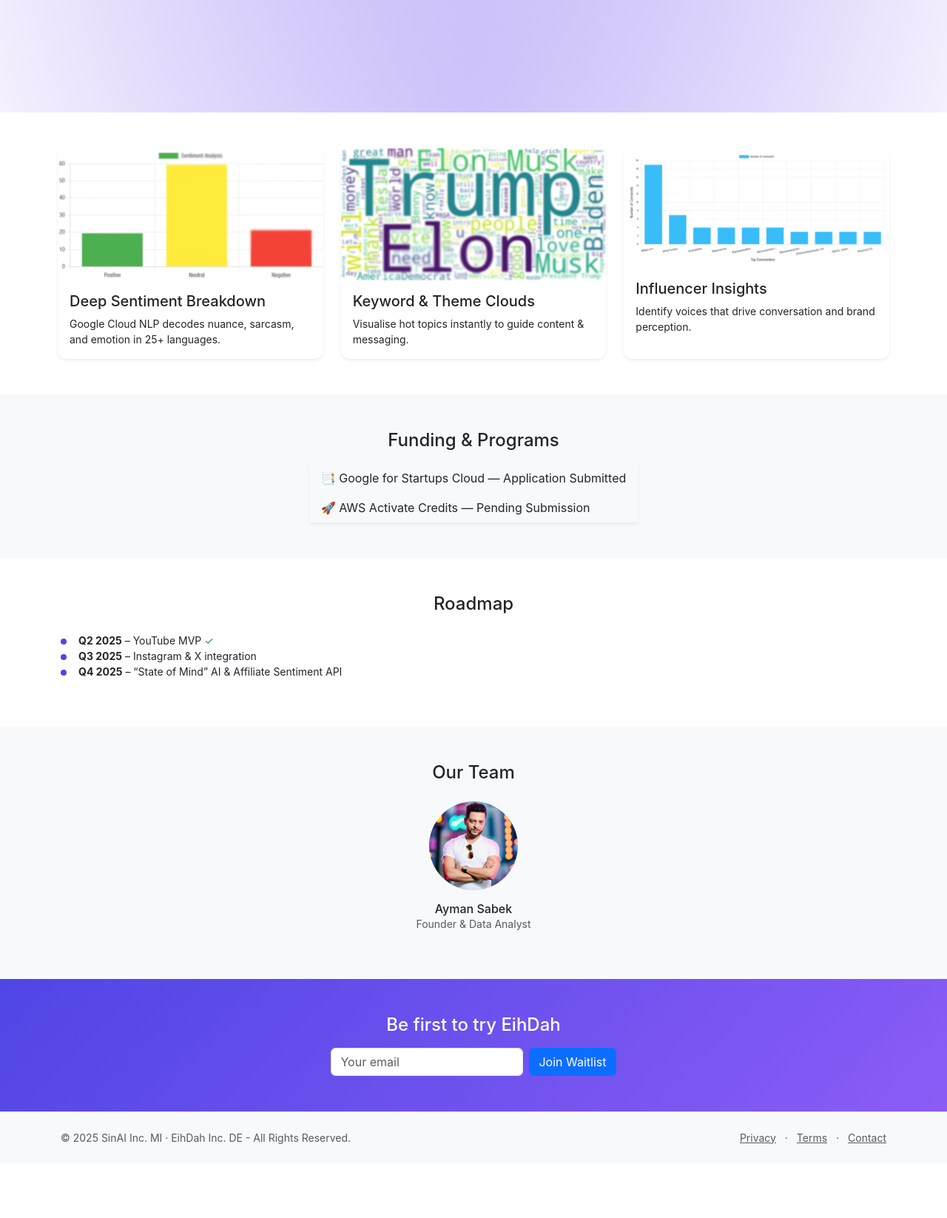
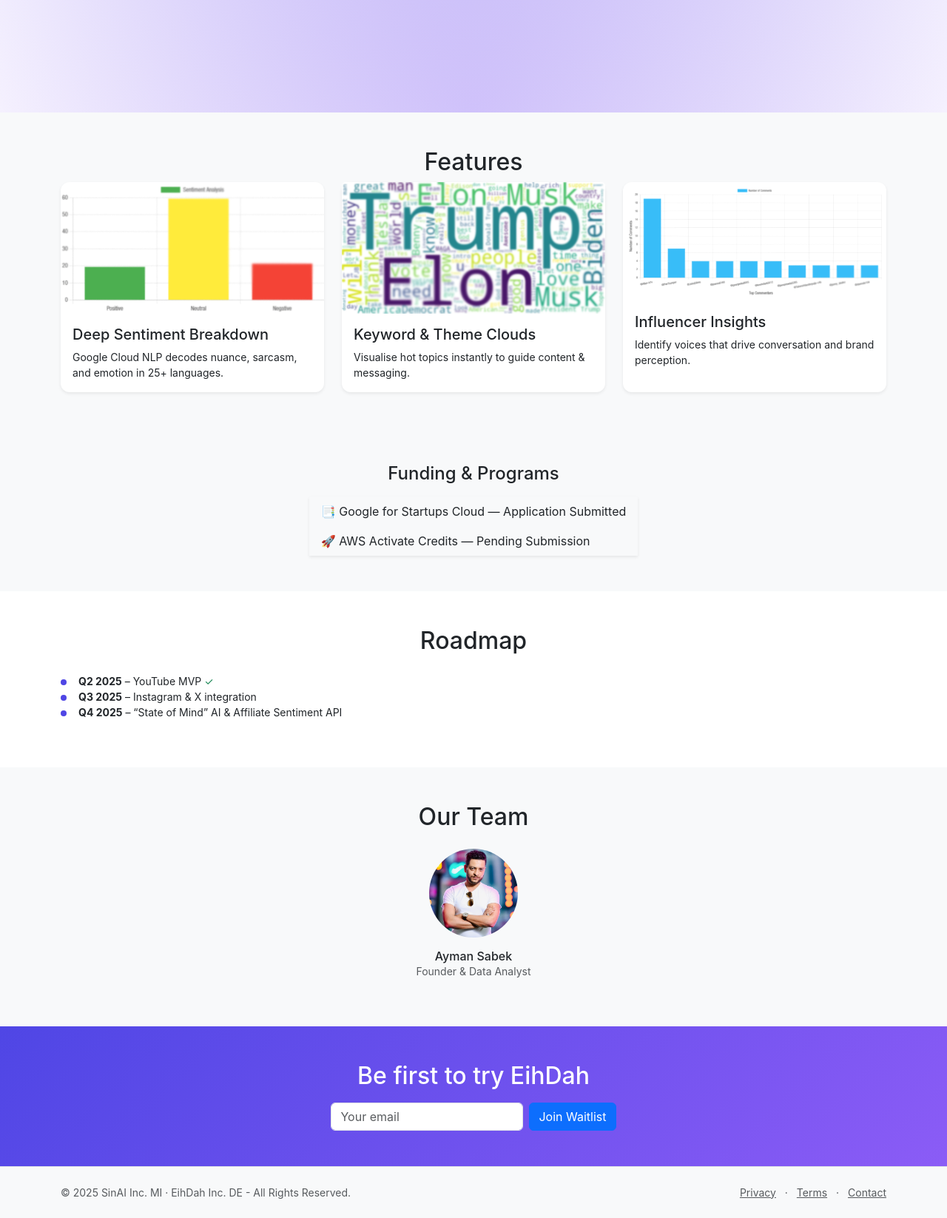
Before and after one commit to Masterpiece-Production/eihdah-website, a Flask app: page / in a window 1280 px wide. Shown: the part 720-2366 px from the top of the page at 74% size. Before the commit the page ends 2266 px from the top, so only its background shows below. Run offline with Flask 3, Linux system fonts and the light colour scheme; some libraries are stand-ins or nearby versions.

Commit message:
Pre-Released Coming Soon Website

```diff
--- a/contact.html
+++ b/contact.html
@@ -36,7 +36,7 @@
   <header class="navbar navbar-expand-lg navbar-light bg-white shadow-sm fixed-top">
   <div class="container">
     <a class="navbar-brand fw-semibold" href="/">
-      <img src="/static/img/logo.svg" alt="EihDah" width="28" class="me-2 align-text-top">
+      <img src="/static/img/logo.svg" alt="" width="28" class="me-2 align-text-top">
       EihDah
     </a>
     <button
--- a/privacy.html
+++ b/privacy.html
@@ -36,7 +36,7 @@
   <header class="navbar navbar-expand-lg navbar-light bg-white shadow-sm fixed-top">
   <div class="container">
     <a class="navbar-brand fw-semibold" href="/">
-      <img src="/static/img/logo.svg" alt="EihDah" width="28" class="me-2 align-text-top">
+      <img src="/static/img/logo.svg" alt="" width="28" class="me-2 align-text-top">
       EihDah
     </a>
     <button
--- a/templates/landing.html
+++ b/templates/landing.html
@@ -18,7 +18,9 @@
 </section>
 
 <!-- ── Features ─────────────────────────────────────────── -->
-<section id="features" class="container py-5">
+<section id="features" class="bg-light py-5">
+  <div class="container text-center">
+  <h2 "mb-4 text-center">Features</h2>
   <div class="row g-4 text-center text-md-start">
     <div class="col-md-4">
       <div class="card shadow-sm h-100 border-0">
@@ -63,7 +65,7 @@
 
 <!-- ── Roadmap ──────────────────────────────────────────── -->
 <section id="roadmap" class="container py-5">
-  <h2 class="h4 mb-4 text-center">Roadmap</h2>
+  <h2 class="h2 mb-4 text-center">Roadmap</h2>
   <ul class="timeline list-unstyled small">
     <li><strong>Q2 2025</strong> – YouTube MVP <span class="text-success">✓</span></li>
     <li><strong>Q3 2025</strong> – Instagram &amp; X integration</li>
@@ -74,7 +76,7 @@
 <!-- ── Team ─────────────────────────────────────────────── -->
 <section id="team" class="bg-light py-5">
   <div class="container text-center">
-    <h2 class="h4 mb-4">Our Team</h2>
+    <h2 class="h2 mb-4">Our Team</h2>
     <div class="row justify-content-center g-4">
       <div class="col-sm-4 col-md-3">
         <img src="{{ url_for('static', filename='img/team-ayman.jpg') }}" class="rounded-circle img-fluid mb-3" width="120" height="120" alt="Ayman Sabek portrait smiling, neutral background." loading="lazy" decoding="async">
@@ -89,7 +91,7 @@
 
 <!-- ── CTA ──────────────────────────────────────────────── -->
 <section id="cta" class="py-5 text-center">
-  <h2 class="h4 mb-3">Be first to try EihDah</h2>
+  <h2 class="h2 mb-3">Be first to try EihDah</h2>
   <form action="https://formspree.io/f/mwpqezga" method="POST" class="row g-2 justify-content-center">
     <div class="col-auto">
       <label class="visually-hidden" for="cta-email">Email</label>
--- a/templates/partials/header.html
+++ b/templates/partials/header.html
@@ -1,7 +1,7 @@
 <header class="navbar navbar-expand-lg navbar-light bg-white shadow-sm fixed-top">
   <div class="container">
     <a class="navbar-brand fw-semibold" href="/">
-      <img src="{{ url_for('static', filename='img/logo.svg') }}" alt="EihDah" width="28" class="me-2 align-text-top">
+      <img src="{{ url_for('static', filename='img/logo.svg') }}" alt="" width="28" class="me-2 align-text-top">
       EihDah
     </a>
     <button
--- a/terms.html
+++ b/terms.html
@@ -36,7 +36,7 @@
   <header class="navbar navbar-expand-lg navbar-light bg-white shadow-sm fixed-top">
   <div class="container">
     <a class="navbar-brand fw-semibold" href="/">
-      <img src="/static/img/logo.svg" alt="EihDah" width="28" class="me-2 align-text-top">
+      <img src="/static/img/logo.svg" alt="" width="28" class="me-2 align-text-top">
       EihDah
     </a>
     <button
--- a/thanks.html
+++ b/thanks.html
@@ -36,7 +36,7 @@
   <header class="navbar navbar-expand-lg navbar-light bg-white shadow-sm fixed-top">
   <div class="container">
     <a class="navbar-brand fw-semibold" href="/">
-      <img src="/static/img/logo.svg" alt="EihDah" width="28" class="me-2 align-text-top">
+      <img src="/static/img/logo.svg" alt="" width="28" class="me-2 align-text-top">
       EihDah
     </a>
     <button
```
Also changed, not shown: index.html (+7 -5 lines), render_static.py (+5 -5 lines).
